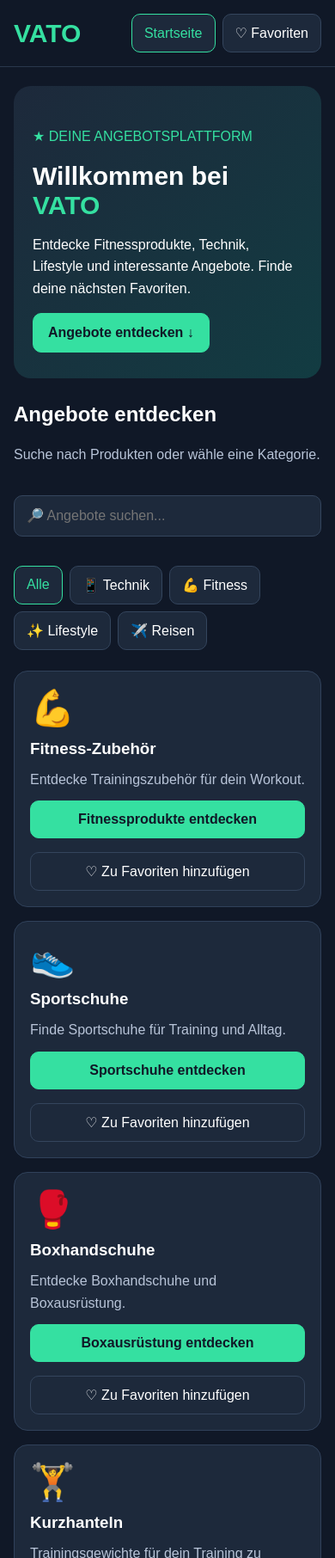
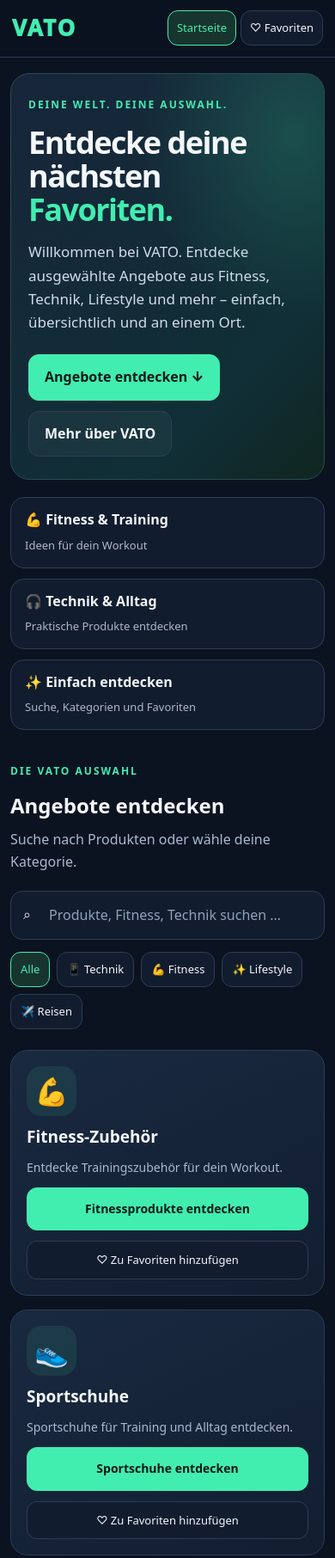
Before and after one commit to daudyasin5-lang/Vato, a plain HTML site: page index.html in a window 390 px wide. Shown: the top 1812 px of the page at 86% size. Drawn offline with Linux system fonts and the light colour scheme.

Commit message:
Update index.html

```diff
--- a/index.html
+++ b/index.html
@@ -5,204 +5,343 @@
 <meta charset="UTF-8">
 <meta name="viewport" content="width=device-width, initial-scale=1">
 <meta name="theme-color" content="#101827">
-<meta name="description" content="VATO – Fitness, Technik, Lifestyle und Angebote entdecken.">
-<title>VATO – Angebote entdecken</title>
+<meta name="description" content="VATO – Entdecke ausgewählte Fitnessprodukte, Technik, Lifestyle und Angebote.">
+<title>VATO – Entdecke deine Favoriten</title>
 
 <style>
 :root {
-  --bg:#101827;
-  --card:#1d293b;
-  --green:#35e0a1;
-  --muted:#b8c4d8;
-  --border:#34455d;
+  --bg:#0b1220;
+  --surface:#111c2e;
+  --card:#17253a;
+  --green:#42edb0;
+  --green-dark:#153d38;
+  --text:#f4f7fc;
+  --muted:#aab9cf;
+  --border:#2c3e56;
+  --radius:20px;
 }
 * { box-sizing:border-box; }
-html { scroll-behavior:smooth; }
+html { scroll-behavior:smooth; scroll-padding-top:90px; }
 body {
   margin:0;
-  font-family:Arial,sans-serif;
+  font-family:system-ui,-apple-system,"Segoe UI",Arial,sans-serif;
   background:var(--bg);
-  color:white;
+  color:var(--text);
+  line-height:1.6;
+}
+a { color:inherit; }
+button,input { font:inherit; }
+button { cursor:pointer; }
+button:focus-visible,a:focus-visible,input:focus-visible {
+  outline:3px solid var(--green);
+  outline-offset:3px;
 }
 header {
-  padding:16px;
+  position:sticky;
+  top:0;
+  z-index:10;
   display:flex;
   align-items:center;
   justify-content:space-between;
+  flex-wrap:wrap;
   gap:12px;
-  flex-wrap:wrap;
-  border-bottom:1px solid #29374c;
+  padding:14px max(16px,calc((100% - 1100px)/2));
+  background:rgba(11,18,32,.96);
+  border-bottom:1px solid var(--border);
+  backdrop-filter:blur(12px);
 }
 .logo {
+  text-decoration:none;
+  font-size:30px;
+  font-weight:950;
+  letter-spacing:2px;
   color:var(--green);
-  font-size:30px;
-  font-weight:900;
 }
 nav,.categories {
   display:flex;
+  flex-wrap:wrap;
   gap:8px;
-  flex-wrap:wrap;
 }
-button,input { font:inherit; }
 button {
-  cursor:pointer;
+  color:var(--text);
+  background:var(--surface);
   border:1px solid var(--border);
-  background:var(--card);
-  color:white;
-  padding:12px 14px;
-  border-radius:10px;
+  border-radius:12px;
+  padding:11px 14px;
+  transition:transform .18s,border-color .18s,background .18s;
 }
-button:hover,.active {
+button:hover { border-color:var(--green); }
+button:active { transform:scale(.98); }
+button.active {
   border-color:var(--green);
   color:var(--green);
+  background:#18342f;
 }
-button:focus-visible,a:focus-visible,input:focus-visible {
-  outline:2px solid var(--green);
-  outline-offset:3px;
+main { max-width:1100px; margin:auto; padding:26px 16px; }
+.hero {
+  position:relative;
+  overflow:hidden;
+  padding:clamp(26px,6vw,60px);
+  border:1px solid #294c53;
+  border-radius:28px;
+  background:
+    radial-gradient(ellipse at 90% 15%,rgba(66,237,176,.18),transparent 38%),
+    linear-gradient(135deg,#17253a,#102f36 75%,#10251f);
 }
-main {
-  max-width:1050px;
-  margin:auto;
-  padding:22px 16px;
-}
-.hero {
-  padding:30px 22px;
-  background:linear-gradient(135deg,#1d293b,#123c42);
-  border-radius:20px;
-  margin-bottom:28px;
+.eyebrow {
+  color:var(--green);
+  text-transform:uppercase;
+  letter-spacing:2px;
+  font-size:12px;
+  font-weight:850;
 }
 h1 {
-  font-size:clamp(30px,6vw,46px);
-  margin:0 0 12px;
+  font-size:clamp(36px,7vw,62px);
+  line-height:1.08;
+  letter-spacing:-1.5px;
+  margin:16px 0;
+  max-width:700px;
 }
-h2 { margin-top:28px; }
-p { line-height:1.6; }
+h2 { font-size:clamp(24px,4vw,32px); margin:0 0 8px; }
+h3 { line-height:1.3; }
+p { margin-top:0; }
 .green { color:var(--green); }
 .muted { color:var(--muted); }
+.hero-copy { max-width:600px; color:#d1dbea; font-size:17px; }
+.actions { display:flex; flex-wrap:wrap; gap:12px; margin-top:24px; }
+.primary,.secondary {
+  display:inline-flex;
+  align-items:center;
+  justify-content:center;
+  gap:8px;
+  text-decoration:none;
+  font-weight:800;
+  border-radius:12px;
+  padding:13px 18px;
+}
 .primary {
-  display:inline-block;
   background:var(--green);
-  color:#101827;
+  color:#071b17;
   border:1px solid var(--green);
-  font-weight:bold;
-  text-decoration:none;
-  padding:13px 17px;
-  border-radius:10px;
 }
-.primary:hover {
-  color:#101827;
-  background:#8af4cd;
+.primary:hover { background:#8af5ce; }
+.secondary {
+  background:rgba(255,255,255,.04);
+  color:var(--text);
+  border:1px solid var(--border);
 }
-.search {
-  width:100%;
-  margin:18px 0;
+.highlights {
+  display:grid;
+  grid-template-columns:repeat(3,minmax(0,1fr));
+  gap:12px;
+  margin:20px 0 38px;
+}
+.highlight {
+  padding:17px;
+  background:var(--surface);
+  border:1px solid var(--border);
+  border-radius:16px;
+}
+.highlight strong { display:block; margin-bottom:3px; }
+.highlight span { font-size:13px; color:var(--muted); }
+.section-head { margin-bottom:18px; }
+.search-wrap { position:relative; margin:20px 0 14px; }
+.search-icon {
+  position:absolute;
+  left:15px;
+  top:50%;
+  transform:translateY(-50%);
+  pointer-events:none;
 }
 input {
-  padding:14px;
-  border-radius:10px;
+  width:100%;
+  padding:15px 16px 15px 44px;
+  color:var(--text);
+  background:var(--surface);
   border:1px solid var(--border);
-  background:var(--card);
-  color:white;
+  border-radius:14px;
 }
-.categories { margin:16px 0 24px; }
+input::placeholder { color:#91a2bb; }
+.categories { margin-bottom:24px; }
 .products {
   display:grid;
-  grid-template-columns:repeat(auto-fit,minmax(220px,1fr));
+  grid-template-columns:repeat(3,minmax(0,1fr));
   gap:16px;
 }
 .product {
-  background:var(--card);
-  border:1px solid #30415a;
-  border-radius:16px;
-  padding:18px;
+  min-width:0;
   display:flex;
   flex-direction:column;
   gap:12px;
-  min-width:0;
+  padding:20px;
+  background:linear-gradient(155deg,#192940,#121e30);
+  border:1px solid var(--border);
+  border-radius:var(--radius);
+  transition:transform .2s,border-color .2s;
 }
-.product .emoji { font-size:42px; }
-.product h3,.product p { margin:0; }
-.product .description { color:var(--muted); }
-.product .favorite { margin-top:4px; }
+.product:hover {
+  transform:translateY(-3px);
+  border-color:#557269;
+}
+.product.vita {
+  background:
+    radial-gradient(ellipse at top right,rgba(66,237,176,.13),transparent 55%),
+    linear-gradient(155deg,#1b303b,#132b30);
+  border-color:#3bc99b;
+}
+.product .emoji {
+  display:grid;
+  place-items:center;
+  width:58px;
+  height:58px;
+  border-radius:17px;
+  background:rgba(66,237,176,.09);
+  font-size:32px;
+}
+.product h3 { margin:0; font-size:19px; }
+.product .description { margin:0; color:var(--muted); font-size:14px; }
+.product-tag {
+  align-self:flex-start;
+  color:var(--green);
+  background:rgba(66,237,176,.08);
+  border:1px solid rgba(66,237,176,.25);
+  border-radius:30px;
+  padding:4px 9px;
+  font-size:11px;
+  font-weight:800;
+  letter-spacing:.5px;
+}
+.coupon {
+  padding:11px;
+  border:1px dashed var(--green);
+  border-radius:12px;
+  text-align:center;
+  color:var(--green);
+  font-size:21px;
+  font-weight:900;
+  letter-spacing:1px;
+}
+.copy-button { width:100%; }
 .product-link {
   display:block;
   margin-top:auto;
+  padding:13px 10px;
+  border:1px solid var(--green);
+  border-radius:12px;
   text-align:center;
   text-decoration:none;
+  font-weight:850;
+  font-size:14px;
+  color:#071b17;
   background:var(--green);
-  color:#101827;
-  border:1px solid var(--green);
-  font-weight:bold;
-  padding:12px 10px;
-  border-radius:10px;
 }
-.product-link:hover {
-  background:#8af4cd;
-  color:#101827;
-}
-.vita {
-  border:2px solid var(--green);
-  background:linear-gradient(145deg,#1d293b,#123c42);
-}
-.coupon {
-  border:1px dashed var(--green);
-  border-radius:10px;
-  padding:12px;
-  text-align:center;
-  font-size:20px;
-  font-weight:bold;
-  color:var(--green);
-}
+.product-link:hover { background:#8af5ce; }
+.favorite { width:100%; font-size:13px; }
 .notice {
-  margin-top:24px;
-  padding:16px;
+  margin-top:22px;
+  padding:17px;
   border:1px solid var(--border);
-  border-radius:12px;
+  border-radius:15px;
+  background:var(--surface);
   color:var(--muted);
   font-size:13px;
   overflow-wrap:anywhere;
 }
+.notice strong { color:var(--text); }
+#copyStatus { margin:0; font-size:13px; }
+#empty {
+  padding:28px 16px;
+  text-align:center;
+  border:1px dashed var(--border);
+  border-radius:16px;
+}
 footer {
+  margin-top:35px;
+  padding:30px 16px;
   text-align:center;
-  padding:25px;
-  color:var(--muted);
-  border-top:1px solid #29374c;
-  margin-top:30px;
+  background:#080e19;
+  border-top:1px solid var(--border);
 }
+footer p { margin:5px 0; }
+footer .muted { font-size:13px; }
 [hidden] { display:none !important; }
+
+@media (max-width:760px) {
+  .products { grid-template-columns:repeat(2,minmax(0,1fr)); }
+  .highlights { grid-template-columns:1fr; }
+  .highlight { padding:13px 16px; }
+}
+@media (max-width:480px) {
+  header { padding:12px 14px; }
+  .logo { font-size:26px; }
+  nav { gap:5px; }
+  nav button { padding:9px 10px; font-size:13px; }
+  main { padding:18px 12px; }
+  .hero { padding:26px 20px; border-radius:22px; }
+  .products { grid-template-columns:1fr; }
+  .product { padding:18px; }
+  .categories button { padding:9px 11px; font-size:13px; }
+}
+@media (prefers-reduced-motion:reduce) {
+  *,*::before,*::after {
+    scroll-behavior:auto !important;
+    transition:none !important;
+  }
+}
 </style>
 </head>
 
 <body>
-
 <header>
-  <a href="#start" class="logo" style="text-decoration:none">VATO</a>
+  <a href="#start" class="logo" aria-label="VATO Startseite">VATO</a>
   <nav aria-label="Hauptnavigation">
-    <button type="button" id="allBtn" class="active"
-      onclick="showMode('all')">Startseite</button>
-    <button type="button" id="favoritesBtn"
-      onclick="showMode('favorites')">♡ Favoriten</button>
+    <button type="button" id="allBtn" class="active">Startseite</button>
+    <button type="button" id="favoritesBtn">♡ Favoriten</button>
   </nav>
 </header>
 
 <main id="start">
-
   <section class="hero">
-    <p class="green">★ DEINE ANGEBOTSPLATTFORM</p>
-    <h1>Willkommen bei <span class="green">VATO</span></h1>
-    <p>Entdecke Fitnessprodukte, Technik, Lifestyle und interessante Angebote. Finde deine nächsten Favoriten.</p>
-    <button type="button" class="primary"
-      onclick="document.getElementById('angebote').scrollIntoView({behavior:'smooth'})">
-      Angebote entdecken ↓
-    </button>
+    <p class="eyebrow">Deine Welt. Deine Auswahl.</p>
+    <h1>Entdecke deine nächsten <span class="green">Favoriten.</span></h1>
+    <p class="hero-copy">
+      Willkommen bei VATO. Entdecke ausgewählte Angebote aus Fitness,
+      Technik, Lifestyle und mehr – einfach, übersichtlich und an einem Ort.
+    </p>
+    <div class="actions">
+      <a class="primary" href="#angebote">Angebote entdecken ↓</a>
+      <a class="secondary" href="#vato-info">Mehr über VATO</a>
+    </div>
   </section>
 
-  <h2 id="angebote">Angebote entdecken</h2>
-  <p class="muted">Suche nach Produkten oder wähle eine Kategorie.</p>
+  <section class="highlights" aria-label="VATO Vorteile">
+    <div class="highlight">
+      <strong>💪 Fitness & Training</strong>
+      <span>Ideen für dein Workout</span>
+    </div>
+    <div class="highlight">
+      <strong>🎧 Technik & Alltag</strong>
+      <span>Praktische Produkte entdecken</span>
+    </div>
+    <div class="highlight">
+      <strong>✨ Einfach entdecken</strong>
+      <span>Suche, Kategorien und Favoriten</span>
+    </div>
+  </section>
 
-  <input class="search" id="search"
-    placeholder="🔎 Angebote suchen..."
+  <section id="angebote">
+    <div class="section-head">
+      <p class="eyebrow">Die VATO Auswahl</p>
+      <h2 id="sectionTitle">Angebote entdecken</h2>
+      <p class="muted">Suche nach Produkten oder wähle deine Kategorie.</p>
+    </div>
+
+    <div class="search-wrap">
+      <span class="search-icon" aria-hidden="true">⌕</span>
+      <input id="search" type="search"
+        placeholder="Produkte, Fitness, Technik suchen …"
         aria-label="Angebote suchen">
+    </div>
 
     <div class="categories" aria-label="Produktkategorien">
       <button type="button" class="active" data-category="Alle">Alle</button>
@@ -212,27 +351,47 @@ footer {
       <button type="button" data-category="Reisen">✈️ Reisen</button>
     </div>
 
-  <div class="products" id="products"></div>
-  <p id="empty" class="muted" hidden>Keine passenden Angebote gefunden.</p>
+    <div class="products" id="products" aria-live="polite"></div>
+    <p id="empty" class="muted" hidden>
+      Keine passenden Angebote gefunden. Ändere deine Suche oder Kategorie.
+    </p>
+  </section>
 
-  <section class="notice">
-    <strong>Werbehinweis:</strong>
-    VATO enthält Partnerlinks. Wenn du über einen solchen Link einkaufst,
-    kann unter bestimmten Voraussetzungen eine Provision anfallen.
-    Für dich entstehen dadurch grundsätzlich keine zusätzlichen Kosten.
+  <section class="notice" id="vato-info">
+    <strong>Über VATO</strong>
+    <p>
+      VATO hilft dir dabei, interessante Produkte und Angebote aus
+      verschiedenen Bereichen zu entdecken. Die Auswahl wird nach und nach
+      erweitert.
+    </p>
   </section>
 
   <section class="notice">
-    <strong>Hinweis:</strong>
-    Bitte prüfe alle Partnerlinks vor der kommerziellen Nutzung.
-    Preise, Verfügbarkeit und Angebotsbedingungen können sich ändern.
+    <strong>Werbe- und Affiliate-Hinweis</strong>
+    <p>
+      VATO enthält Affiliate-Links. Wenn du über bestimmte Links einkaufst,
+      können wir eine Provision erhalten. Für dich entstehen dadurch
+      grundsätzlich keine zusätzlichen Kosten.
+    </p>
+    <p>
+      Als Amazon-Partner verdiene ich an qualifizierten Verkäufen.
+      VitaStrong-Angebote können ebenfalls provisionsbasiert sein.
+    </p>
   </section>
 
+  <section class="notice">
+    <strong>Produktinformationen</strong>
+    <p>
+      Preise, Verfügbarkeit und Angebotsbedingungen können sich ändern.
+      Maßgeblich sind die Angaben auf der jeweiligen Partnerseite.
+    </p>
+  </section>
 </main>
 
 <footer>
-  <p><strong class="green">VATO</strong> – Angebote entdecken</p>
-  <p>Mit Sorgfalt ausgewählte Empfehlungen.</p>
+  <p><strong class="green">VATO</strong> – Entdecke deine Favoriten.</p>
+  <p class="muted">Fitness · Technik · Lifestyle · Angebote</p>
+  <p class="muted">Unabhängige Produktauswahl mit Partnerlinks.</p>
 </footer>
 
 <script>
@@ -249,7 +408,7 @@ const products = [
     category:"Fitness",
     emoji:"💪",
     description:"Entdecke Trainingszubehör für dein Workout.",
-    link:"https://www.amazon.de/s?k=Fitness+Zubehoer&tag=" + AMAZON_TAG,
+    link:"https://www.amazon.de/s?k=Fitness+Zubehoer&tag="+AMAZON_TAG,
     button:"Fitnessprodukte entdecken"
   },
   {
@@ -257,8 +416,8 @@ const products = [
     name:"Sportschuhe",
     category:"Fitness",
     emoji:"👟",
-    description:"Finde Sportschuhe für Training und Alltag.",
-    link:"https://www.amazon.de/s?k=Sportschuhe&tag=" + AMAZON_TAG,
+    description:"Sportschuhe für Training und Alltag entdecken.",
+    link:"https://www.amazon.de/s?k=Sportschuhe&tag="+AMAZON_TAG,
     button:"Sportschuhe entdecken"
   },
   {
@@ -267,7 +426,7 @@ const products = [
     category:"Fitness",
     emoji:"🥊",
     description:"Entdecke Boxhandschuhe und Boxausrüstung.",
-    link:"https://www.amazon.de/s?k=Boxhandschuhe&tag=" + AMAZON_TAG,
+    link:"https://www.amazon.de/s?k=Boxhandschuhe&tag="+AMAZON_TAG,
     button:"Boxausrüstung entdecken"
   },
   {
@@ -275,8 +434,8 @@ const products = [
     name:"Kurzhanteln",
     category:"Fitness",
     emoji:"🏋️",
-    description:"Trainingsgewichte für dein Training zu Hause.",
-    link:"https://www.amazon.de/s?k=Kurzhanteln&tag=" + AMAZON_TAG,
+    description:"Trainingsgewichte für dein Workout zu Hause.",
+    link:"https://www.amazon.de/s?k=Kurzhanteln&tag="+AMAZON_TAG,
     button:"Hanteln entdecken"
   },
   {
@@ -284,9 +443,9 @@ const products = [
     name:"VitaStrong",
     category:"Fitness",
     emoji:"🟢",
-    description:"Entdecke VitaStrong und nutze deinen Rabattcode Yasin786.",
+    description:"Entdecke VitaStrong und deinen persönlichen Rabattcode.",
     link:VITA_LINK,
-    button:"Jetzt bei VitaStrong einkaufen",
+    button:"Jetzt VitaStrong entdecken",
     vita:true
   },
   {
@@ -295,7 +454,7 @@ const products = [
     category:"Technik",
     emoji:"🎧",
     description:"Entdecke Kopfhörer und Technikzubehör.",
-    link:"https://www.amazon.de/s?k=Kopfhoerer&tag=" + AMAZON_TAG,
+    link:"https://www.amazon.de/s?k=Kopfhoerer&tag="+AMAZON_TAG,
     button:"Technik entdecken"
   },
   {
@@ -303,8 +462,8 @@ const products = [
     name:"Alltags-Accessoires",
     category:"Lifestyle",
     emoji:"✨",
-    description:"Praktische Ideen und Accessoires für jeden Tag.",
-    link:"https://www.amazon.de/s?k=Alltags+Accessoires&tag=" + AMAZON_TAG,
+    description:"Praktische Accessoires und Ideen für jeden Tag.",
+    link:"https://www.amazon.de/s?k=Alltags+Accessoires&tag="+AMAZON_TAG,
     button:"Accessoires entdecken"
   },
   {
@@ -312,51 +471,57 @@ const products = [
     name:"Reise-Zubehör",
     category:"Reisen",
     emoji:"✈️",
-    description:"Entdecke nützliches Zubehör für unterwegs.",
-    link:"https://www.amazon.de/s?k=Reisezubehoer&tag=" + AMAZON_TAG,
+    description:"Nützliches Zubehör für deine nächste Reise.",
+    link:"https://www.amazon.de/s?k=Reisezubehoer&tag="+AMAZON_TAG,
     button:"Reisezubehör entdecken"
   }
 ];
 
+const FAVORITES_KEY = "vato-favorites-v2";
 let category = "Alle";
 let mode = "all";
 const favorites = new Set();
 
+try {
+  const saved = JSON.parse(localStorage.getItem(FAVORITES_KEY) || "[]");
+  if (Array.isArray(saved)) {
+    saved.filter(id => products.some(p => p.id === id))
+      .forEach(id => favorites.add(id));
+  }
+} catch (error) {
+  // Die Seite funktioniert auch, wenn lokaler Speicher nicht verfügbar ist.
+}
+
 const productsBox = document.getElementById("products");
 const empty = document.getElementById("empty");
 const search = document.getElementById("search");
+const sectionTitle = document.getElementById("sectionTitle");
+
+function saveFavorites() {
+  try {
+    localStorage.setItem(FAVORITES_KEY, JSON.stringify([...favorites]));
+  } catch (error) {
+    // Favoriten bleiben bis zum Neuladen der Seite im Arbeitsspeicher.
+  }
+}
 
 function showMode(nextMode) {
   mode = nextMode;
-
-  document.getElementById("allBtn").classList.toggle(
-    "active", mode === "all"
-  );
-  document.getElementById("favoritesBtn").classList.toggle(
-    "active", mode === "favorites"
-  );
-
-  document.getElementById("angebote").textContent =
-    mode === "favorites" ? "Deine Favoriten" : "Angebote entdecken";
-
+  document.getElementById("allBtn").classList.toggle("active", mode === "all");
+  document.getElementById("favoritesBtn").classList.toggle("active", mode === "favorites");
+  document.getElementById("allBtn").setAttribute("aria-pressed", String(mode === "all"));
+  document.getElementById("favoritesBtn").setAttribute("aria-pressed", String(mode === "favorites"));
+  sectionTitle.textContent = mode === "favorites" ? "Deine Favoriten" : "Angebote entdecken";
   render();
-
-  document.getElementById("angebote").scrollIntoView({
-    behavior:"smooth",
-    block:"start"
-  });
 }
 
 function setCategory(nextCategory) {
   category = nextCategory;
-
   document.querySelectorAll("[data-category]").forEach(button => {
-    button.classList.toggle(
-      "active",
-      button.dataset.category === category
-    );
+    const active = button.dataset.category === category;
+    button.classList.toggle("active", active);
+    button.setAttribute("aria-pressed", String(active));
   });
-
   render();
 }
 
@@ -366,119 +531,97 @@ function toggleFavorite(id) {
   } else {
     favorites.add(id);
   }
+  saveFavorites();
   render();
 }
 
-async function copyCode() {
+async function copyCode(status) {
   try {
     await navigator.clipboard.writeText(VITA_CODE);
-    document.getElementById("copyStatus").textContent =
-      "Rabattcode kopiert: " + VITA_CODE;
+    status.textContent = "Rabattcode wurde kopiert: " + VITA_CODE;
   } catch (error) {
-    document.getElementById("copyStatus").textContent =
-      "Dein Rabattcode: " + VITA_CODE +
-      " (bitte manuell kopieren)";
+    status.textContent = "Rabattcode: " + VITA_CODE + " – bitte manuell kopieren.";
   }
+}
+
+function makeElement(tag, className, text) {
+  const element = document.createElement(tag);
+  if (className) element.className = className;
+  if (text !== undefined) element.textContent = text;
+  return element;
 }
 
 function render() {
   const query = search.value.trim().toLowerCase();
 
   const filtered = products.filter(product => {
-    const matchesCategory =
-      category === "Alle" || product.category === category;
-
-    const matchesSearch =
-      (product.name + " " + product.description + " " +
-       product.category).toLowerCase().includes(query);
-
-    const matchesMode =
-      mode === "all" || favorites.has(product.id);
-
+    const matchesCategory = category === "Alle" || product.category === category;
+    const matchesSearch = (
+      product.name + " " + product.description + " " + product.category
+    ).toLowerCase().includes(query);
+    const matchesMode = mode === "all" || favorites.has(product.id);
     return matchesCategory && matchesSearch && matchesMode;
   });
 
   productsBox.replaceChildren();
 
   filtered.forEach(product => {
-    const card = document.createElement("article");
-    card.className = "product" + (product.vita ? " vita" : "");
-
-    const emoji = document.createElement("div");
-    emoji.className = "emoji";
-    emoji.textContent = product.emoji;
-    card.appendChild(emoji);
-
-    const title = document.createElement("h3");
-    title.textContent = product.name;
-    card.appendChild(title);
-
-    const description = document.createElement("p");
-    description.className = "description";
-    description.textContent = product.description;
-    card.appendChild(description);
+    const card = makeElement("article", "product" + (product.vita ? " vita" : ""));
 
     if (product.vita) {
-      const codeLabel = document.createElement("p");
-      codeLabel.textContent = "Dein persönlicher Rabattcode:";
-      card.appendChild(codeLabel);
+      card.appendChild(makeElement("span", "product-tag", "DEIN PARTNERANGEBOT"));
+    }
 
-      const coupon = document.createElement("div");
-      coupon.className = "coupon";
-      coupon.textContent = VITA_CODE;
-      card.appendChild(coupon);
+    card.appendChild(makeElement("div", "emoji", product.emoji));
+    card.appendChild(makeElement("h3", "", product.name));
+    card.appendChild(makeElement("p", "description", product.description));
 
-      const copyButton = document.createElement("button");
+    if (product.vita) {
+      card.appendChild(makeElement("p", "muted", "Dein persönlicher Rabattcode:"));
+      card.appendChild(makeElement("div", "coupon", VITA_CODE));
+
+      const copyButton = makeElement("button", "copy-button", "📋 Rabattcode kopieren");
       copyButton.type = "button";
-      copyButton.textContent = "📋 Rabattcode kopieren";
-      copyButton.addEventListener("click", copyCode);
+      const status = makeElement("p", "muted", "");
+      status.setAttribute("aria-live", "polite");
+      copyButton.addEventListener("click", () => copyCode(status));
       card.appendChild(copyButton);
-
-      const status = document.createElement("p");
-      status.id = "copyStatus";
-      status.className = "muted";
-      status.setAttribute("aria-live", "polite");
       card.appendChild(status);
     }
 
-    const link = document.createElement("a");
-    link.className = "product-link";
+    const link = makeElement("a", "product-link", product.button);
     link.href = product.link;
     link.target = "_blank";
     link.rel = "noopener noreferrer sponsored";
-    link.textContent = product.button;
     card.appendChild(link);
 
-    const favoriteButton = document.createElement("button");
+    const favoriteButton = makeElement(
+      "button",
+      "favorite",
+      favorites.has(product.id)
+        ? "♥ Aus Favoriten entfernen"
+        : "♡ Zu Favoriten hinzufügen"
+    );
     favoriteButton.type = "button";
-    favoriteButton.className = "favorite";
-    favoriteButton.textContent = favorites.has(product.id)
-      ? "♥ Aus Favoriten entfernen"
-      : "♡ Zu Favoriten hinzufügen";
-    favoriteButton.setAttribute(
-      "aria-pressed", String(favorites.has(product.id))
-    );
-    favoriteButton.addEventListener("click", () => {
-      toggleFavorite(product.id);
-    });
+    favoriteButton.setAttribute("aria-pressed", String(favorites.has(product.id)));
+    favoriteButton.addEventListener("click", () => toggleFavorite(product.id));
     card.appendChild(favoriteButton);
 
     productsBox.appendChild(card);
   });
 
-  empty.hidden = filtered.length !== 0;
+  empty.hidden = filtered.length > 0;
 }
 
+document.getElementById("allBtn").addEventListener("click", () => showMode("all"));
+document.getElementById("favoritesBtn").addEventListener("click", () => showMode("favorites"));
 search.addEventListener("input", render);
 
 document.querySelectorAll("[data-category]").forEach(button => {
-  button.addEventListener("click", () => {
-    setCategory(button.dataset.category);
-  });
+  button.addEventListener("click", () => setCategory(button.dataset.category));
 });
 
-render();
+showMode("all");
 </script>
-
 </body>
 </html>
```
Lines whose indentation alone changed are shown as unchanged.
